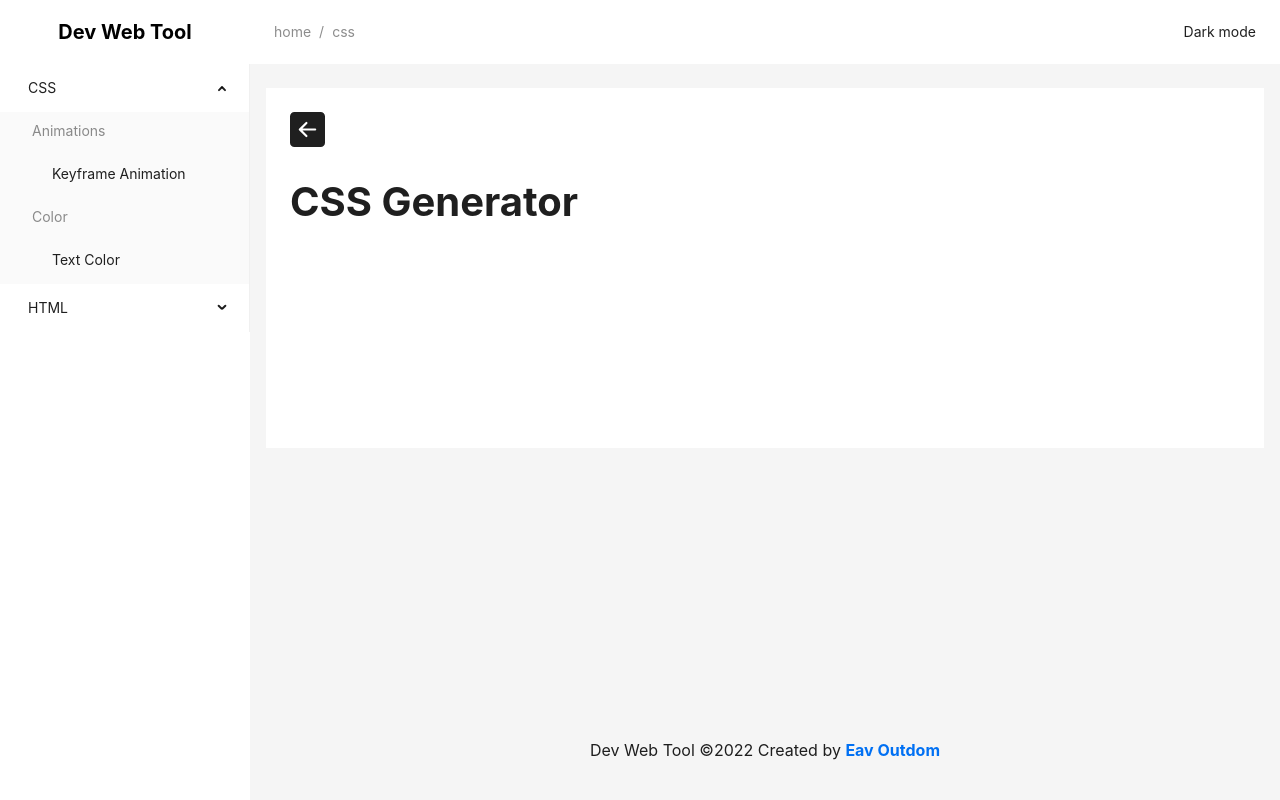
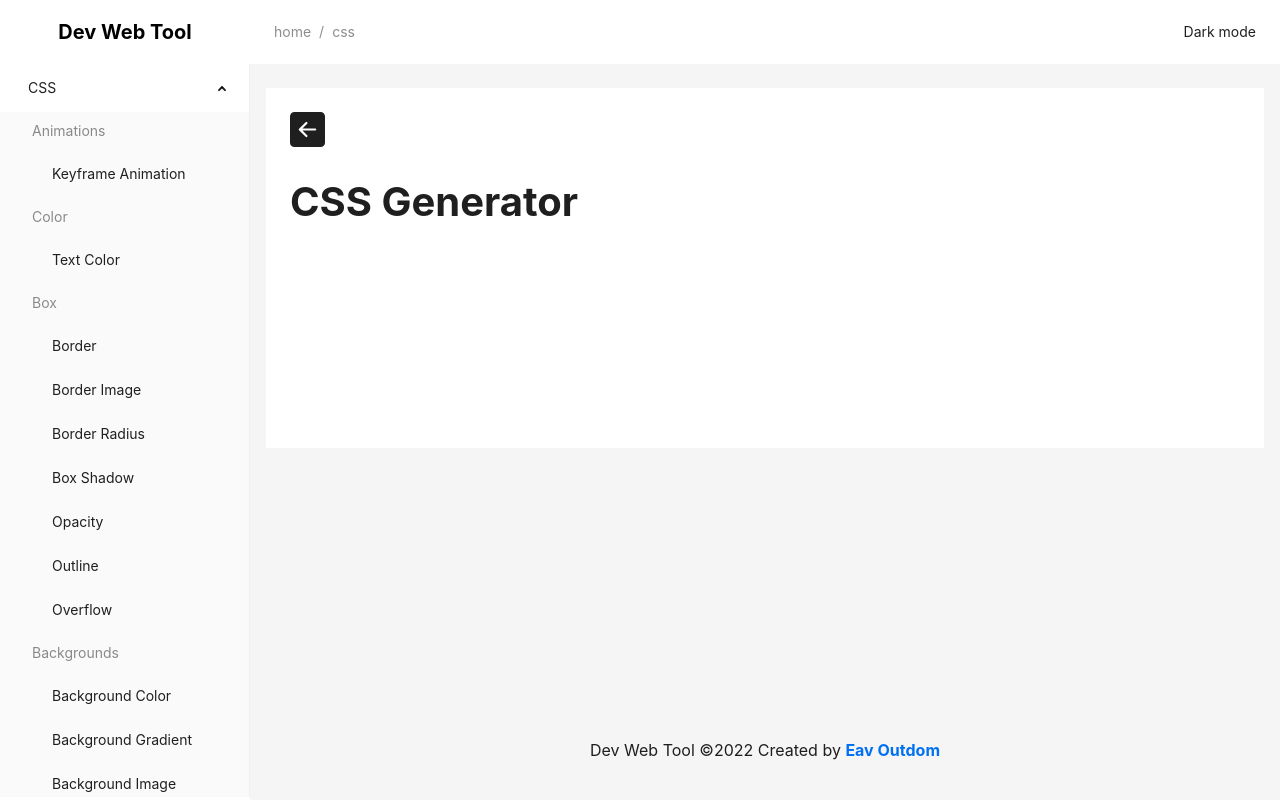
Before and after one commit to EavOutDom/dev-web-tool, a Next.js app: page /css in a window 1280 px wide. Built offline with nearby package versions, Linux system fonts and the light colour scheme.

Commit message:
new data layout

```diff
--- a/components/layout/Layout.js
+++ b/components/layout/Layout.js
@@ -150,7 +150,6 @@ const MenuLayout = (props) => {
       setOpenKeys(latestOpenKey ? [latestOpenKey] : []);
     }
   };
-  // console.log(cssData)
 
   function getItem(label, key, children, type) {
     return {
@@ -162,8 +161,6 @@ const MenuLayout = (props) => {
   }
   // const items = [
   //   getItem('CSS', 'css', [
-  //     getItem('Backgrounds', 'backgrounds', [getItem('Background Color', 'background-color'), getItem('Background Gradient', 'background-gradient'), getItem('Background Image', 'background-image')], 'group'),
-  //     getItem('Box', 'box', [getItem('Border', 'border'), getItem('Border Image', 'border-image'), getItem('Border Radius', 'border-radius'), getItem('Box Shadow', 'box-shadow'), getItem('Opacity', 'opacity'), getItem('Outline', 'outline'), getItem('Overflow', 'overflow')], 'group'),
   //     getItem('Filter', 'filter', [getItem('Blur', 'blur'), getItem('Brightness', 'brightness'), getItem('Contrast', 'contrast'), getItem('Drop Shadow', 'drop-shadow'), getItem('Grayscale', 'grayscale'), getItem('Hue-Rotate', 'hue-rotate'), getItem('Invert', 'invert'), getItem('Saturate', 'saturate'), getItem('Sepia', 'Sepia')], 'group'),
   //   ]),
   //   getItem('HTML', 'html', [
--- a/data/data.js
+++ b/data/data.js
@@ -25,6 +25,103 @@ export const data = [
         ],
         type: 'group'
       },
+      {
+        label: 'Box',
+        key: 'box',
+        children: [
+          {
+            label: 'Border',
+            key: 'border'
+          },
+          {
+            label: 'Border Image',
+            key: 'border-image'
+          },
+          {
+            label: 'Border Radius',
+            key: 'border-radius'
+          },
+          {
+            label: 'Box Shadow',
+            key: 'box-shadow'
+          },
+          {
+            label: 'Opacity',
+            key: 'opacity'
+          },
+          {
+            label: 'Outline',
+            key: 'outline'
+          },
+          {
+            label: 'Overflow',
+            key: 'overflow'
+          },
+        ],
+        type: 'group'
+      },
+      {
+        label: 'Backgrounds',
+        key: 'backgrounds',
+        children: [
+          {
+            label: 'Background Color',
+            key: 'background-color'
+          },
+          {
+            label: 'Background Gradient',
+            key: 'background-gradient'
+          },
+          {
+            label: 'Background Image',
+            key: 'background-image'
+          },
+        ],
+        type: 'group'
+      },
+      {
+        label: 'Filter',
+        key: 'filter',
+        children: [
+          {
+            label: 'Blur',
+            key: 'blur'
+          },
+          {
+            label: 'Brightness',
+            key: 'brightness'
+          },
+          {
+            label: 'Contrast',
+            key: 'contrast'
+          },
+          {
+            label: 'Drop Shadow',
+            key: 'drop-shadow'
+          },
+          {
+            label: 'Grayscale',
+            key: 'grayscale'
+          },
+          {
+            label: 'Hue-Rotate',
+            key: 'hue-rotate'
+          },
+          {
+            label: 'Invert',
+            key: 'invert'
+          },
+          {
+            label: 'Saturate',
+            key: 'saturate'
+          },
+          {
+            label: 'Sepia',
+            key: 'sepia'
+          },
+        ],
+        type: 'group'
+      },
     ]
   },
   {
--- a/pages/css/index.js
+++ b/pages/css/index.js
@@ -1,15 +1,20 @@
 import { Button } from "antd";
+import Head from "next/head";
 import Link from "next/link";
 import { BsFillArrowLeftSquareFill } from 'react-icons/bs'
 
 const CssPage = () => {
-  return (<section>
-    <Link href='/'>
-      <BsFillArrowLeftSquareFill size={35} />
-    </Link>
-    <h1>CSS Generator</h1>
-
-  </section>);
+  return (<>
+    <Head>
+      <title>CSS | Dev Web Tool</title>
+    </Head>
+    <section>
+      <Link href='/'>
+        <BsFillArrowLeftSquareFill size={35} />
+      </Link>
+      <h1>CSS Generator</h1>
+    </section>
+  </>);
 }
 
 export default CssPage;
```
